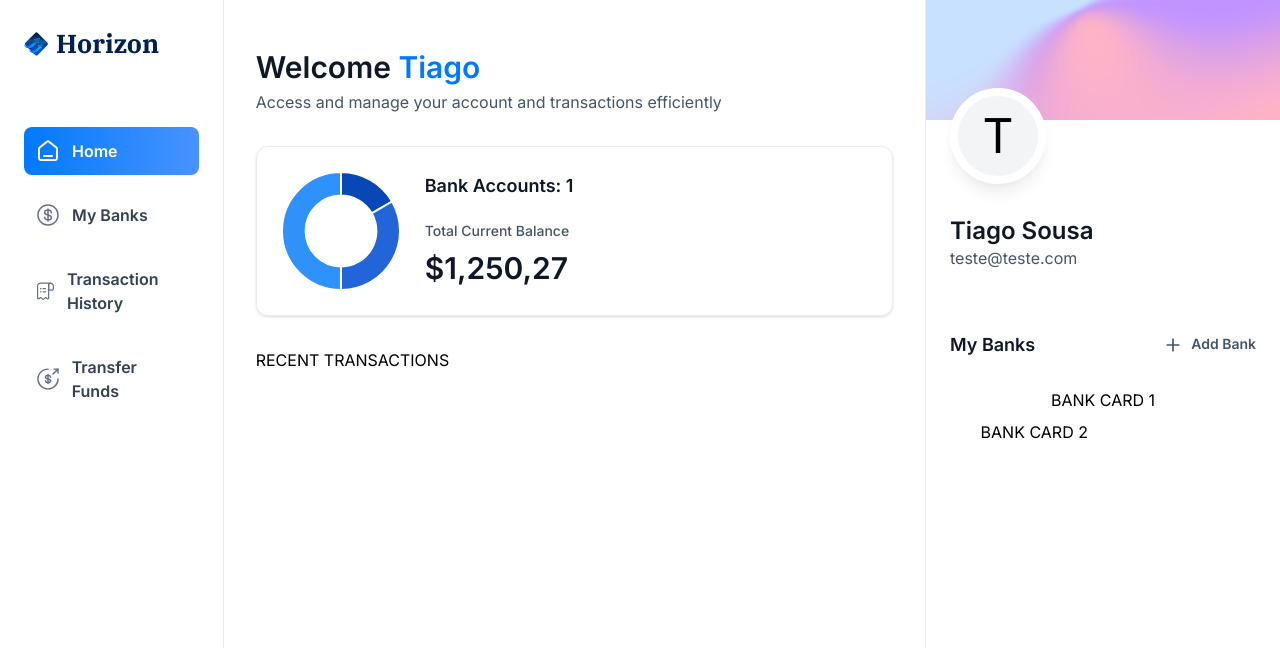
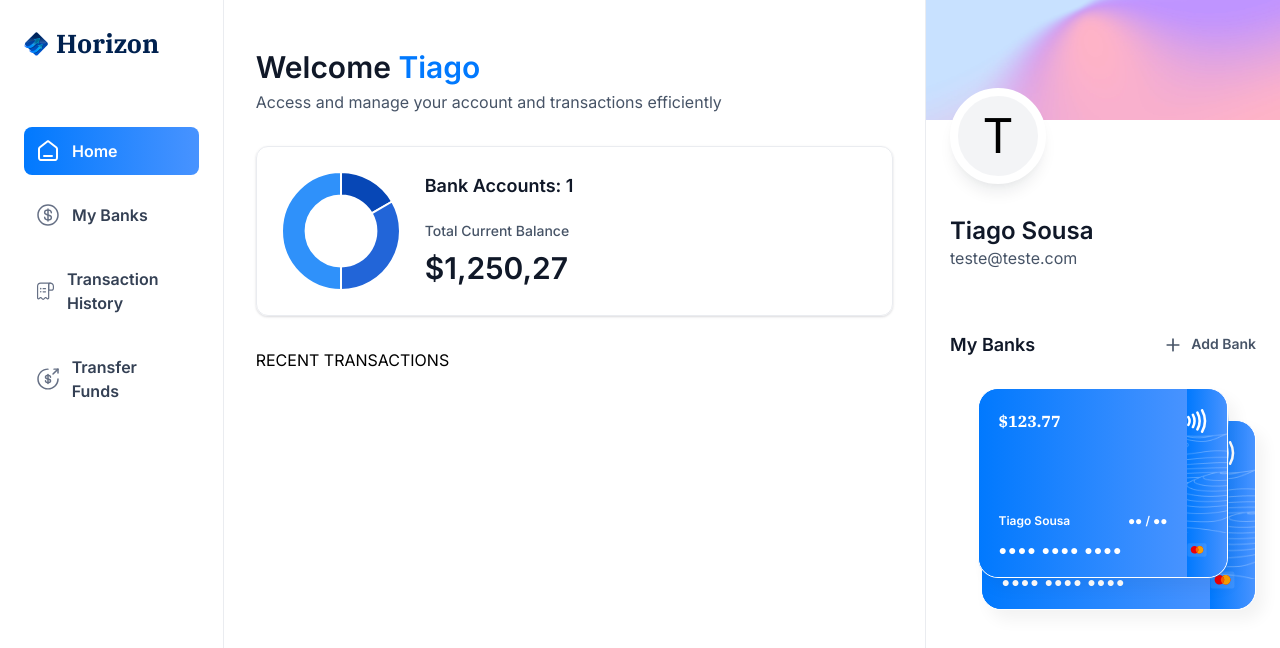
Before and after one commit to tiagosousa10/banking-app-platform, a Next.js app: page / in a window 1280 px wide. Shown: the top 648 px of the page. Built offline with nearby package versions, Linux system fonts and the light colour scheme.

Commit message:
create BankCard component to use in right side bar

```diff
--- a/app/(root)/page.tsx
+++ b/app/(root)/page.tsx
@@ -33,7 +33,7 @@
       <RightSidebar
         user={loggedIn}
         transactions={[]}
-        banks={[{}, {}]}
+        banks={[{currentBalance: 123.77}, { currentBalance:735.37}]}
       />
     </section>
   )
--- /dev/null
+++ b/components/BankCard.tsx
@@ -0,0 +1,67 @@
+import { formatAmount } from '@/lib/utils'
+import Image from 'next/image'
+import Link from 'next/link'
+import React from 'react'
+
+const BankCard = ({ account, userName, showBalance = true }: CreditCardProps) => {
+
+  console.log(account);
+  return (
+    <div className="flex flex-col">
+      <Link href={`/transaction-history/?id=${account.appwriteItemId}`} className="bank-card">
+        <div className="bank-card_content">
+          <div>
+            <h1 className="text-16 font-semibold text-white">
+              {account.name}
+            </h1>
+            <p className="font-ibm-plex-serif font-black text-white">
+              {formatAmount(account.currentBalance)}
+            </p>
+          </div>
+
+          <article className="flex flex-col gap-2">
+            <div className="flex justify-between">
+              <h1 className="text-12 font-semibold text-white">
+                {userName}
+              </h1>
+              <h2 className="text-12 font-semibold text-white">
+              ●● / ●●
+              </h2>
+            </div>
+            <p className="text-14 font-semibold tracking-[1.1px] text-white">
+              ●●●● ●●●● ●●●● <span className="text-16">{account?.mask}</span>
+            </p>
+          </article>
+        </div>
+
+        <div className="bank-card_icon">
+          <Image
+            src="/icons/Paypass.svg"
+            width={20}
+            height={24}
+            alt="pay"
+          />
+          <Image
+            src="/icons/mastercard.svg"
+            width={45}
+            height={32}
+            alt="mastercard"
+            className="ml-5"
+          />
+        </div>
+
+        <Image
+          src="/icons/lines.png"
+          width={316}
+          height={190}
+          alt="lines"
+          className="absolute top-0 left-0"
+        />
+      </Link>
+
+    </div>
+  )
+}
+
+
+export default BankCard
--- a/components/RightSidebar.tsx
+++ b/components/RightSidebar.tsx
@@ -1,6 +1,7 @@
 import Image from 'next/image'
 import Link from 'next/link'
 import React from 'react'
+import BankCard from './BankCard'
 
 const RightSidebar = ({user, transactions, banks} : RightSidebarProps) => {
 
@@ -45,17 +46,27 @@
 
          </div>
          {banks?.length > 0 && (
-            <div className='relative flex flex-1 flex-col gap-5 justify-center items-center'>
-               <div>
-                  BANK CARD 1
-               </div>
-               {banks[1] && (
-                  <div className='absolute right-0 top-8 z-0 w-[90%]'>
-                     BANK CARD 2
-                  </div>
-               )}
+          <div className="relative flex flex-1 flex-col items-center justify-center gap-5">
+            <div className='relative z-10'>
+              <BankCard
+                key={banks[0].$id}
+                account={banks[0]}
+                userName={`${user.firstName} ${user.lastName}`}
+                showBalance={false}
+              />
             </div>
-         )}
+            {banks[1] && (
+              <div className="absolute right-0 top-8 z-0 w-[90%]">
+                <BankCard
+                  key={banks[1].$id}
+                  account={banks[1]}
+                  userName={`${user.firstName} ${user.lastName}`}
+                  showBalance={false}
+                />
+              </div>
+            )}
+          </div>
+        )}
       </section>
     </aside>
   )
```
